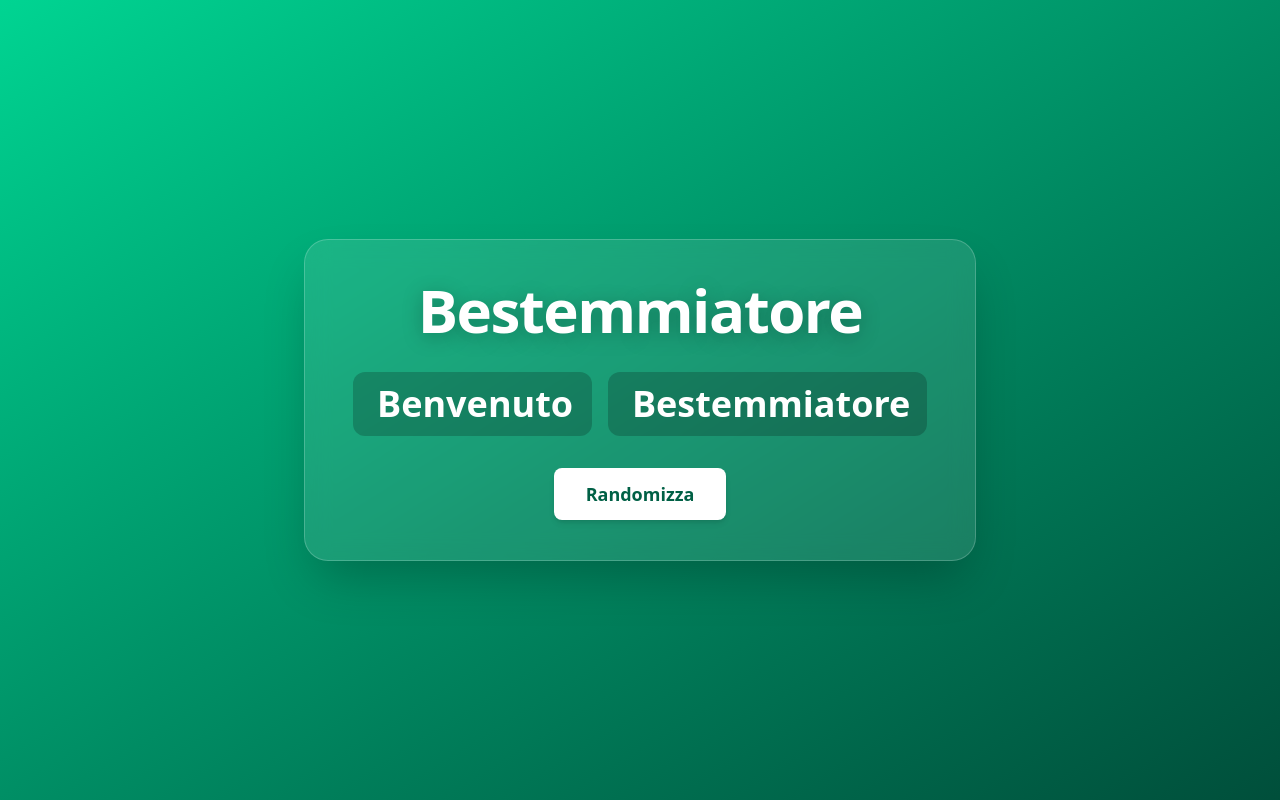
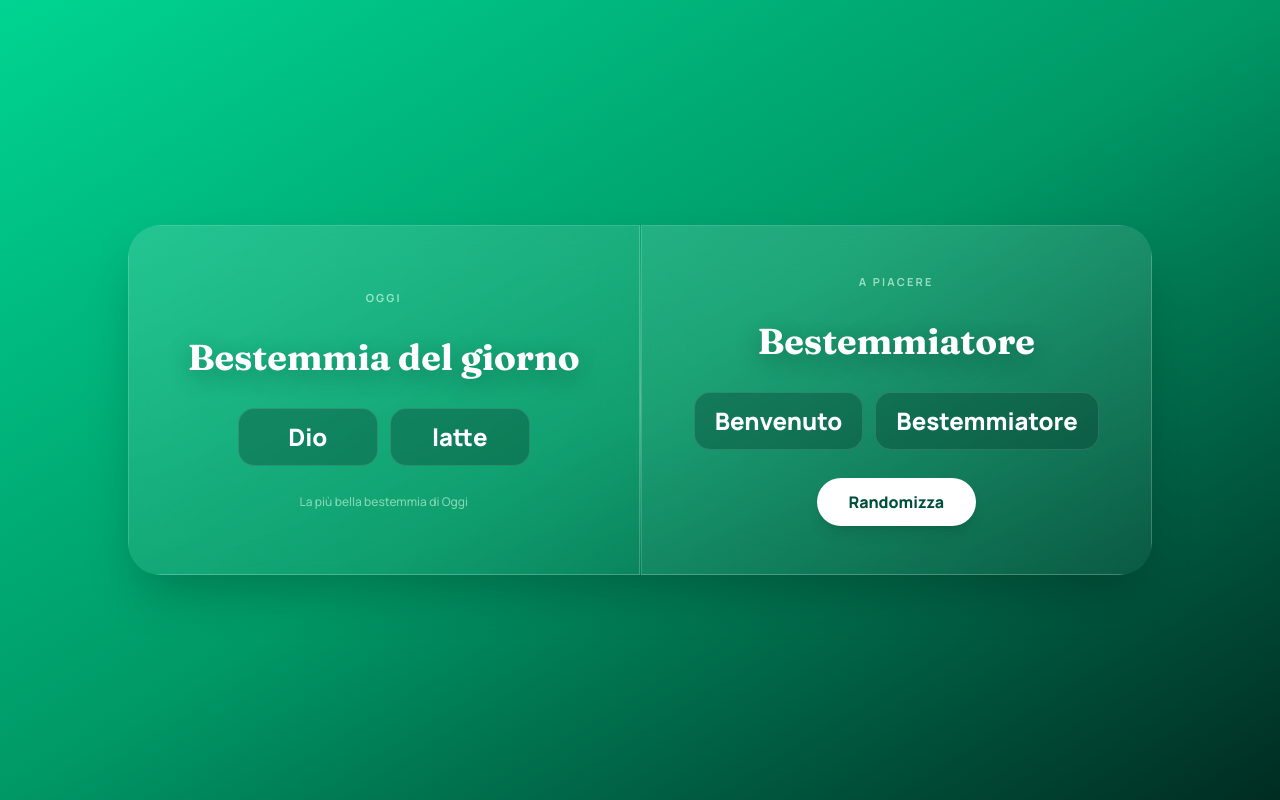
Before and after one commit to StellarKOK/Paroliere-Italiano, a plain HTML site: page felicità.html in a window 1280 px wide. Drawn offline with nearby package versions, Linux system fonts and the light colour scheme.

Commit message:
Update felicità.html

```diff
--- a/felicità.html
+++ b/felicità.html
@@ -8,45 +8,92 @@
   <script src="https://cdn.jsdelivr.net/npm/gsap@3.15/dist/gsap.min.js"></script>
   <title>Paroliere Italiano</title>
   <style>
+    @import "tailwindcss";
+    @import url('https://fonts.googleapis.com/css2?family=Fraunces:wght@600;700;900&family=Manrope:wght@500;700;800&display=swap');
+
+    :root {
+      --ink: #063a2b;
+    }
+
+    body {
+      font-family: 'Manrope', sans-serif;
+    }
+
+    .display {
+      font-family: 'Fraunces', serif;
+    }
+
     .glass-text {
-      text-shadow: 0 4px 20px rgba(0, 0, 0, 0.25);
+      text-shadow: 0 6px 24px rgba(0, 0, 0, 0.3);
+    }
+
+    .card {
+      background: linear-gradient(160deg, rgba(255, 255, 255, 0.14), rgba(255, 255, 255, 0.04));
+      backdrop-filter: blur(18px);
+      border: 1px solid rgba(255, 255, 255, 0.18);
+    }
+
+    .word-chip {
+      background: rgba(6, 58, 43, 0.35);
+      border: 1px solid rgba(255, 255, 255, 0.12);
+    }
+
+    .divider {
+      background: linear-gradient(180deg, transparent, rgba(255, 255, 255, 0.35), transparent);
     }
   </style>
 </head>
 
 <body
-  class="w-full min-h-screen flex flex-row justify-center items-center bg-gradient-to-br from-emerald-400 to-emerald-900 p-4">
+  class="w-full min-h-screen bg-gradient-to-br from-emerald-400 via-emerald-600 to-emerald-950 flex items-center justify-center p-6">
+
+  <div class="w-full max-w-5xl flex flex-col lg:flex-row items-stretch gap-0 rounded-[2rem] overflow-hidden shadow-2xl">
 
     <!-- DEL GIORNO -->
-  <div class="flex flex-col gap-y-3">
-
+    <div class="card flex-1 flex flex-col items-center justify-center gap-y-7 px-8 py-12 sm:px-12">
+      <span class="uppercase tracking-[0.2em] text-[11px] font-bold text-emerald-100/70">Oggi</span>
+      <h1 class="display text-3xl sm:text-4xl font-bold text-white text-center leading-tight glass-text">
+        Bestemmia del giorno
+      </h1>
+      <div class="w-full flex flex-col sm:flex-row items-center justify-center gap-3">
+        <h2 id="soggetto-giorno"
+          class="word-chip w-full sm:w-auto min-w-[140px] text-xl sm:text-2xl font-extrabold text-white px-5 py-3 rounded-2xl text-center">
+          &nbsp;
+        </h2>
+        <h2 id="elemento-giorno"
+          class="word-chip w-full sm:w-auto min-w-[140px] text-xl sm:text-2xl font-extrabold text-white px-5 py-3 rounded-2xl text-center">
+          &nbsp;
+        </h2>
+      </div>
+      <p class="text-emerald-100/60 text-xs text-center max-w-[220px]">La più bella bestemmia di Oggi</p>
     </div>
 
+    <!-- DIVIDER -->
+    <div class="hidden lg:block w-px divider"></div>
+    <div class="block lg:hidden h-px divider"></div>
+
     <!-- RANDOMIZZATORE -->
-  <div
-    class="w-full max-w-md sm:max-w-lg md:max-w-2xl flex flex-col gap-y-6 sm:gap-y-8 justify-center items-center bg-white/10 backdrop-blur-md px-6 py-8 sm:px-10 sm:py-10 md:px-12 rounded-3xl shadow-2xl border border-white/20 transition-all duration-300">
-
-    <h1
-      class="text-4xl sm:text-5xl md:text-6xl font-extrabold text-white tracking-tight glass-text text-center transition-all duration-300">
+    <div class="card flex-1 flex flex-col items-center justify-center gap-y-7 px-8 py-12 sm:px-12">
+      <span class="uppercase tracking-[0.2em] text-[11px] font-bold text-emerald-100/70">A piacere</span>
+      <h1 id="titolo-random"
+        class="display text-3xl sm:text-4xl font-bold text-white text-center leading-tight glass-text">
         Bestemmiatore
       </h1>
-
-    <div
-      class="w-full flex flex-col sm:flex-row gap-y-3 sm:gap-y-0 items-center justify-center gap-x-4 transition-all duration-300">
+      <div class="w-full flex flex-col sm:flex-row items-center justify-center gap-3">
         <h2 id="soggetto"
-        class="w-full sm:w-auto text-2xl sm:text-3xl md:text-4xl font-semibold text-white bg-black/20 px-4 py-3 sm:px-6 rounded-xl sm:min-w-[160px] text-center transition-all duration-300">
+          class="word-chip w-full sm:w-auto min-w-[140px] text-xl sm:text-2xl font-extrabold text-white px-5 py-3 rounded-2xl text-center">
           Benvenuto
         </h2>
         <h2 id="elemento"
-        class="w-full sm:w-auto text-2xl sm:text-3xl md:text-4xl font-semibold text-white bg-black/20 px-4 py-3 sm:px-6 rounded-xl sm:min-w-[160px] text-center transition-all duration-300">
+          class="word-chip w-full sm:w-auto min-w-[140px] text-xl sm:text-2xl font-extrabold text-white px-5 py-3 rounded-2xl text-center">
           Bestemmiatore
         </h2>
       </div>
-
       <button type="button" onclick="randomizza()"
-      class="bg-white text-emerald-800 font-bold text-base sm:text-lg px-6 py-3 sm:px-8 rounded-lg shadow-md hover:bg-emerald-100 hover:scale-105 active:scale-95 transition-all duration-200">
+        class="bg-white text-emerald-900 font-extrabold text-sm sm:text-base px-8 py-3 rounded-full shadow-lg hover:bg-emerald-50 hover:scale-105 active:scale-95 transition-all duration-200">
         Randomizza
       </button>
+    </div>
 
   </div>
 
@@ -111,13 +158,71 @@
       "scienziato", "attore", "pirata", "cavaliere"
     ];
 
+    function hashStringToSeed(str) {
+      let hash = 0;
+      for (let i = 0; i < str.length; i++) {
+        const char = str.charCodeAt(i);
+        hash = (hash << 5) - hash + char;
+        hash |= 0;
+      }
+      return hash;
+    }
+
+    function getDateKey() {
+      const oggi = new Date();
+      const anno = oggi.getFullYear();
+      const mese = String(oggi.getMonth() + 1).padStart(2, '0');
+      const giorno = String(oggi.getDate()).padStart(2, '0');
+      return `${anno}-${mese}-${giorno}`;
+    }
+
+    function mulberry32(seed) {
+      return function () {
+        seed |= 0;
+        seed = (seed + 0x6D2B79F5) | 0;
+        let t = Math.imul(seed ^ (seed >>> 15), 1 | seed);
+        t = (t + Math.imul(t ^ (t >>> 7), 61 | t)) ^ t;
+        return ((t ^ (t >>> 14)) >>> 0) / 4294967296;
+      };
+    }
+
+    function generaBestemmiaDelGiorno() {
+      const seed = hashStringToSeed(getDateKey());
+      const rng = mulberry32(seed);
+      const indiceSoggetto = Math.floor(rng() * soggetti.length);
+      const indiceElemento = Math.floor(rng() * elementi.length);
+      return {
+        soggetto: soggetti[indiceSoggetto],
+        elemento: elementi[indiceElemento]
+      };
+    }
+
     function randomizza() {
       const soggettoScelto = soggetti[Math.floor(Math.random() * soggetti.length)];
       const elementoScelto = elementi[Math.floor(Math.random() * elementi.length)];
 
       document.getElementById("soggetto").textContent = soggettoScelto;
       document.getElementById("elemento").textContent = elementoScelto;
+
+      gsap.fromTo("#soggetto, #elemento",
+        { scale: 0.9, opacity: 0.6 },
+        { scale: 1, opacity: 1, duration: 0.35, ease: "back.out(2)" }
+      );
     }
+
+    window.addEventListener('DOMContentLoaded', () => {
+      const bestemmiaGiorno = generaBestemmiaDelGiorno();
+      document.getElementById('soggetto-giorno').textContent = bestemmiaGiorno.soggetto;
+      document.getElementById('elemento-giorno').textContent = bestemmiaGiorno.elemento;
+
+      gsap.from(".card", {
+        opacity: 0,
+        y: 24,
+        duration: 0.6,
+        stagger: 0.12,
+        ease: "power2.out"
+      });
+    });
   </script>
 </body>
 
```
Lines whose indentation alone changed are shown as unchanged.
